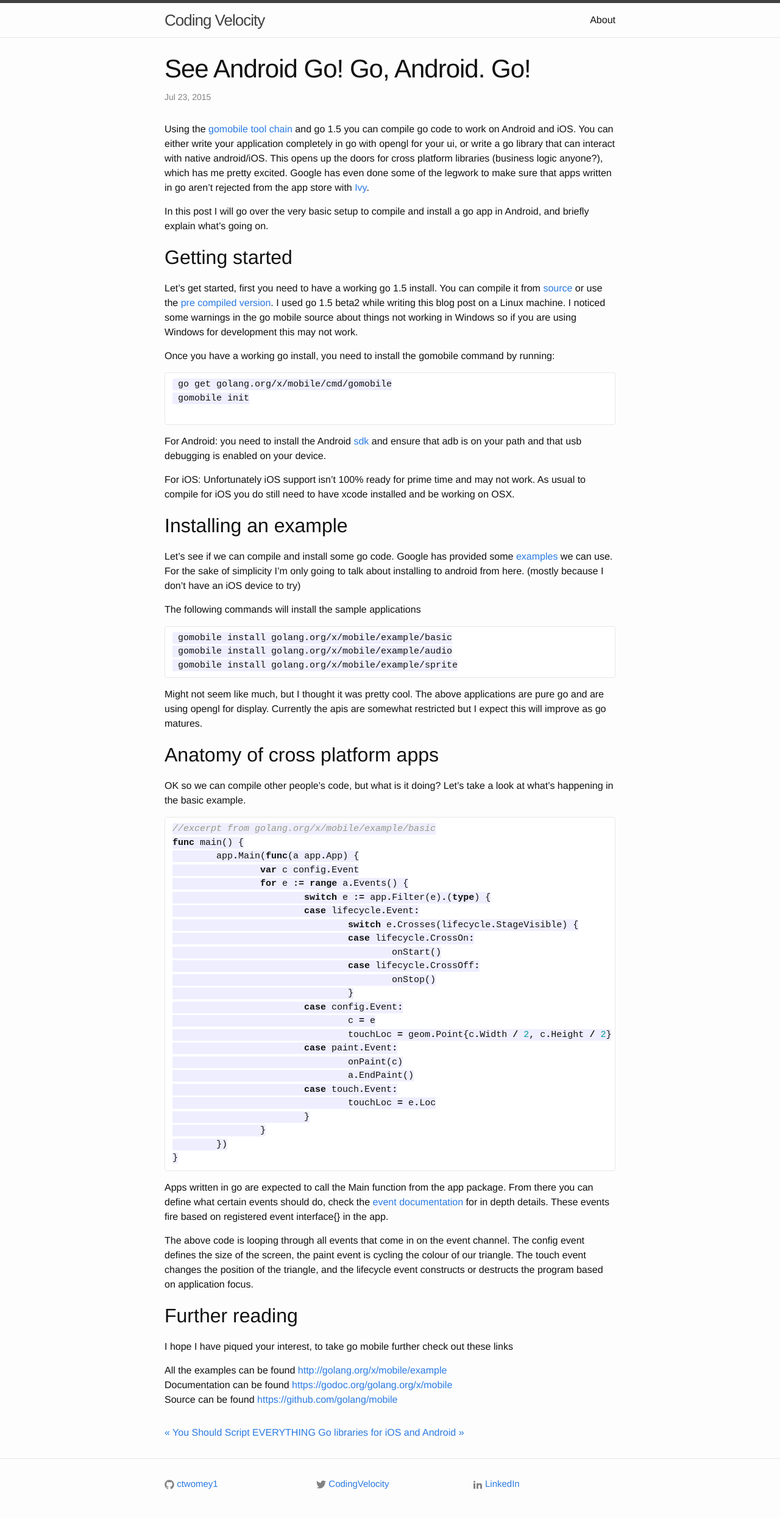
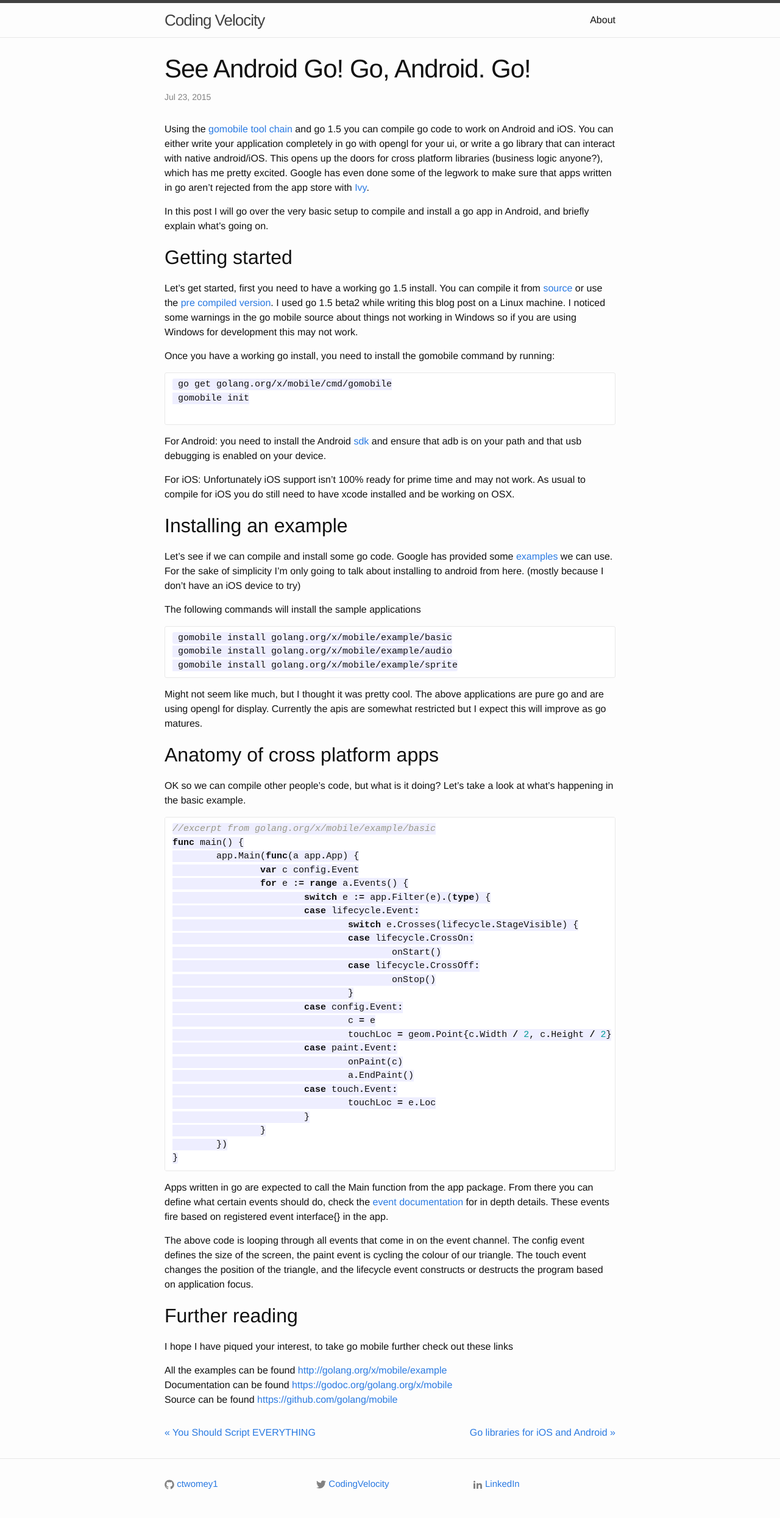
Before and after one commit to catwomey/catwomey.github.io, a Jekyll site: the page built from _posts/2015-07-23-go-mobile-intro.markdown, in a window 1280 px wide. Shown: the whole page at 61% size. Built offline with Jekyll 4.4.1, drawn with Linux system fonts in a browser that asks for light colours; Markdown is read by kramdown in place of the engine named in the settings; comment, search, counter and statistics services are not loaded.

Commit message:
Post navigation links now sit at either end of the page instead of squished together

```diff
--- a/_layouts/post.html
+++ b/_layouts/post.html
@@ -16,10 +16,14 @@ layout: default
     <div id="post-nav">
 
         {% if page.previous.url %}
-        <a class="prev" href="{{page.previous.url}}">&laquo; {{page.previous.title}}</a>
+        <div id='post-nav-left'>
+          <a class="prev" href="{{page.previous.url}}">&laquo; {{page.previous.title}}</a>
+        </div>
         {% endif %}
         {% if page.next.url %}
-        <a class="next" href="{{page.next.url}}">{{page.next.title}} &raquo;</a>
+        <div id='post-nav-right'>
+          <a class="next" href="{{page.next.url}}">{{page.next.title}} &raquo;</a>
+        </div>
         {% endif %}
     </div>
     {% include disqus.html %}
--- a/_sass/_layout.scss
+++ b/_sass/_layout.scss
@@ -234,3 +234,10 @@
         }
     }
 }
+
+#post-nav-right {
+    float:Right;
+}
+#post-nav-left {
+    float:Left;
+}
```
